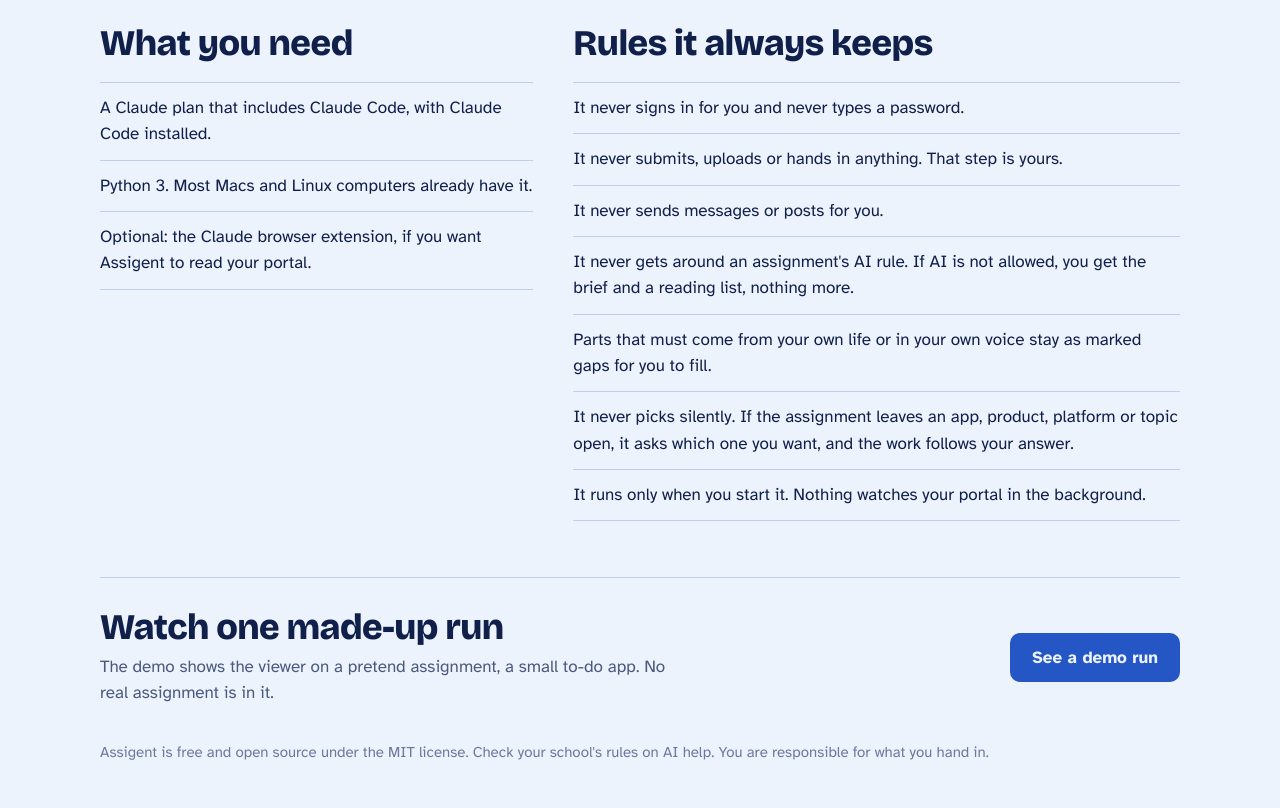
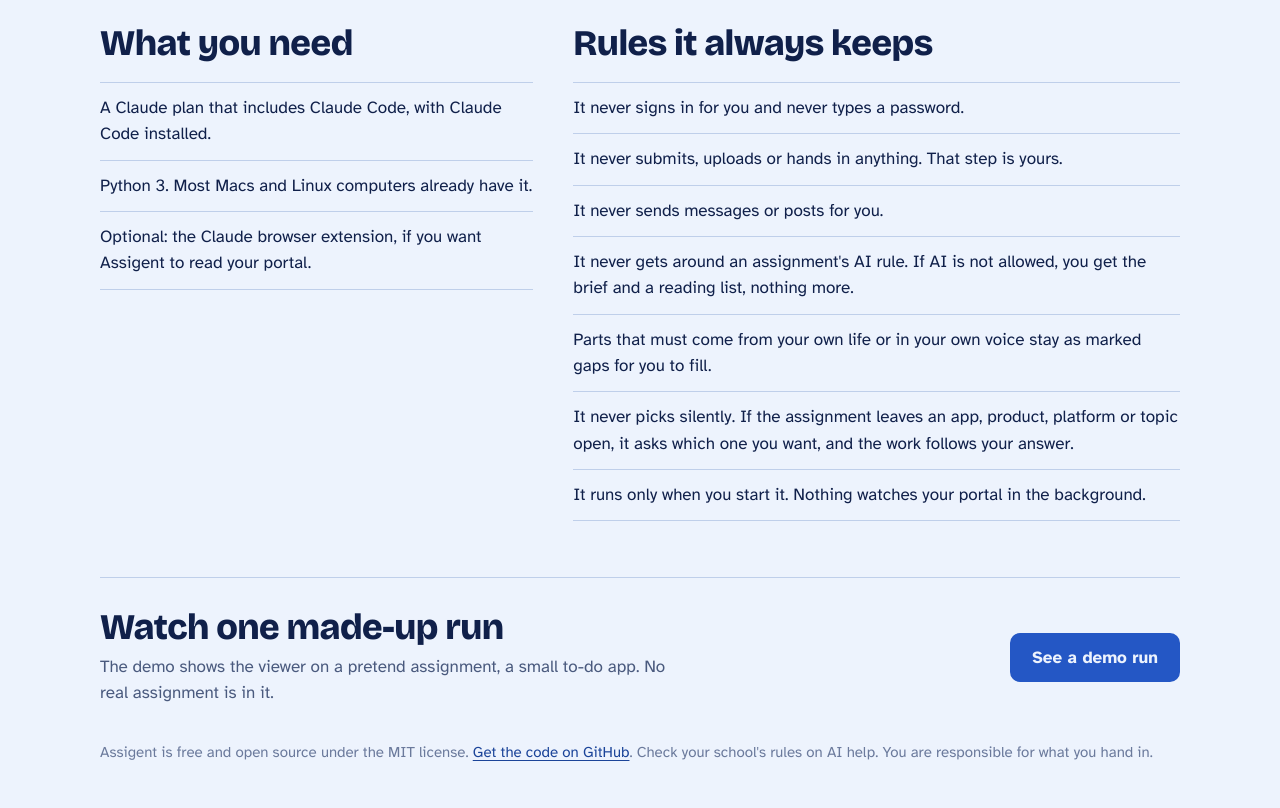
Before and after one commit to Dhaswin86/assigent, a plain HTML site: page site/index.html in a window 1280 px wide. Shown: the part 3503-4311 px from the top of the page. Drawn offline with nearby package versions, Linux system fonts and the light colour scheme.

Commit message:
Start page: link to the GitHub repo
Co-Authored-By: Claude <noreply@anthropic.com>

```diff
--- a/site/index.html
+++ b/site/index.html
@@ -409,7 +409,7 @@ footer { color: var(--faint); font-size: 15px; padding: 0 0 44px; }
     </div>
     <a class="btn solid" href="demo/">See a demo run</a>
   </div>
-  <footer>Assigent is free and open source under the MIT license. Check your school's rules on AI help. You are responsible for what you hand in.</footer>
+  <footer>Assigent is free and open source under the MIT license. <a href="https://github.com/Dhaswin86/assigent">Get the code on GitHub</a>. Check your school's rules on AI help. You are responsible for what you hand in.</footer>
 </div>
 </main>
 
```
